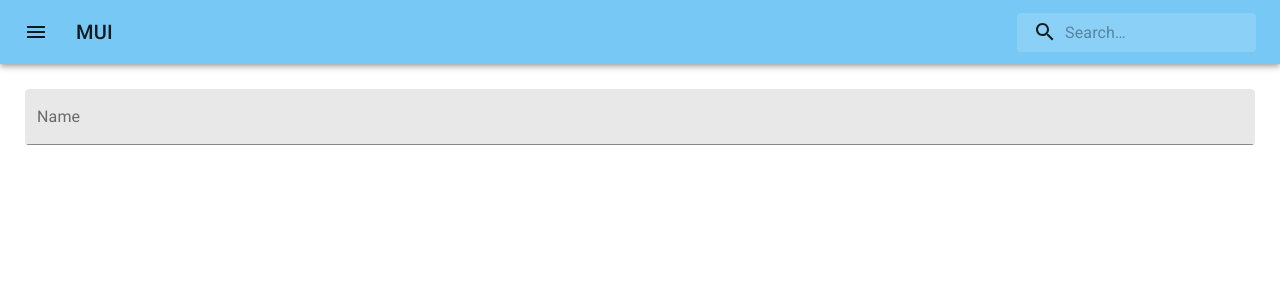
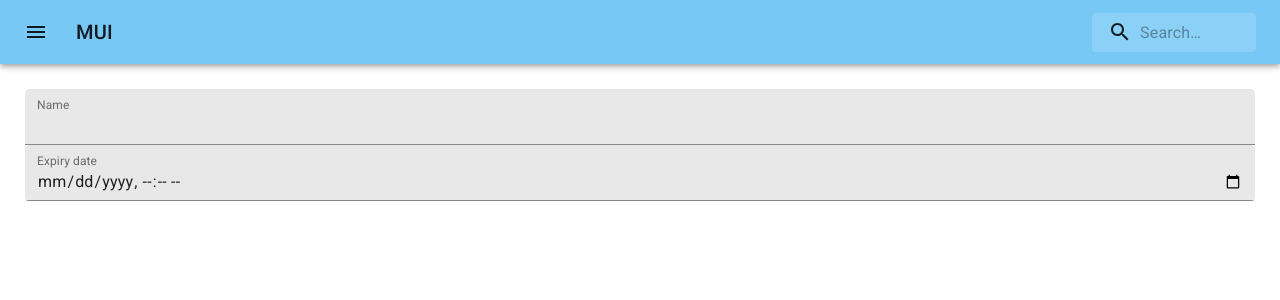
Before and after one commit to robbiejdunn/fridge-track-frontend, a React (Create React App) app in the folder app/: page /manual in a window 1280 px wide. Shown: the top 300 px of the page. Built offline with nearby package versions, Linux system fonts and the light colour scheme.

Commit message:
form fields formatted

```diff
--- a/app/src/components/Camera.js
+++ b/app/src/components/Camera.js
@@ -63,7 +63,7 @@ export default function Camera(props) {
                 const endpoint = `https://world.openfoodfacts.org/api/v0/product/${result.codeResult.code}.json`
                 axios.get(endpoint)
                 .then(res => {
-                    if (res.status === 1) {
+                    if (res.data.status === 1) {
                         history.push("/manual", { status: 1, data: res.data })
                     } else {
                         history.push("/manual", { status: 0 })
--- a/app/src/components/FoodItemForm.js
+++ b/app/src/components/FoodItemForm.js
@@ -1,4 +1,4 @@
-import { makeStyles, TextField } from '@material-ui/core';
+import { FilledInput, FormControl, InputLabel, makeStyles, TextField } from '@material-ui/core';
 import React, { useEffect, useState } from 'react';
 import { useHistory } from 'react-router-dom';
 
@@ -14,6 +14,7 @@ export default function FoodItemForm(props) {
     const classes = useStyles();
     const history = useHistory();
     const [name, setName] = useState("");
+    const [expiryDate, setExpiryDate] = useState("");
 
     useEffect(() => {
         console.log("test")
@@ -33,15 +34,27 @@ export default function FoodItemForm(props) {
                     <img id="scanned-image" src={history.location.state?.data.product.selected_images.front.display.en} alt="Scanned item" />
                 </div>
             }
-            <TextField
-                label="Name"
-                id="product-name"
-                variant="filled"
-                type="text"
-                value={name}
-                onChange={(e) => {setName(e.target.value)}}
-                fullWidth
-            />
+            <FormControl variant="filled" fullWidth>
+                <InputLabel id="product-name-label" shrink>Name</InputLabel>
+                <FilledInput
+                    labelId="product-name-label"
+                    id="product-name"
+                    type="text"
+                    value={name}
+                    onChange={(e) => {setName(e.target.value)}}
+                />
+            </FormControl>
+            <FormControl variant="filled" fullWidth>
+                <InputLabel id="product-expiry-label" shrink>Expiry date</InputLabel>
+                <FilledInput
+                    labelId="product-expiry-label"
+                    id="product-expiry"
+                    type="datetime-local"
+                    value={expiryDate}
+                    onChange={(e) => {setExpiryDate(e.target.value)}}
+                />
+            </FormControl>
+
         </div>
     );
 }
```
